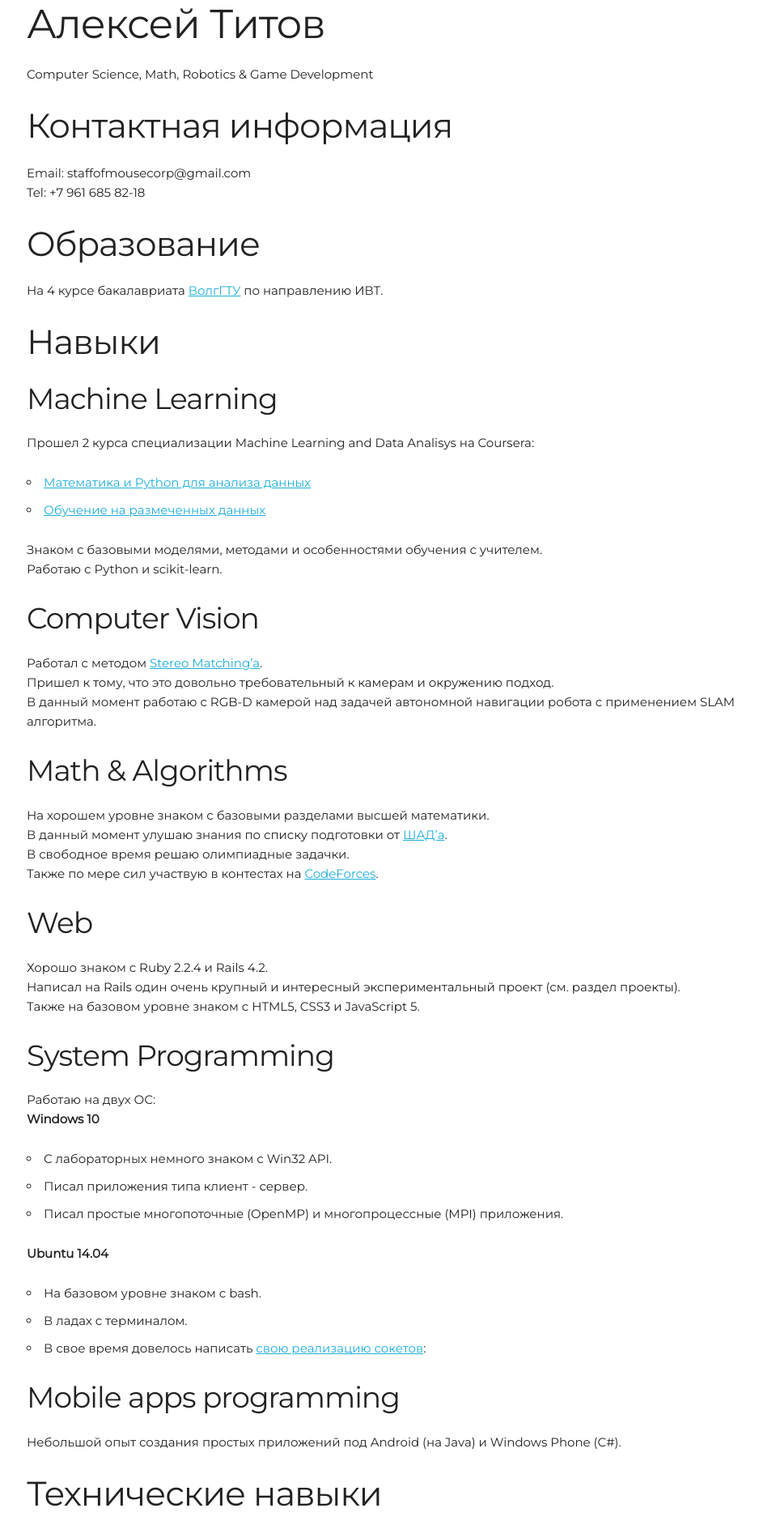
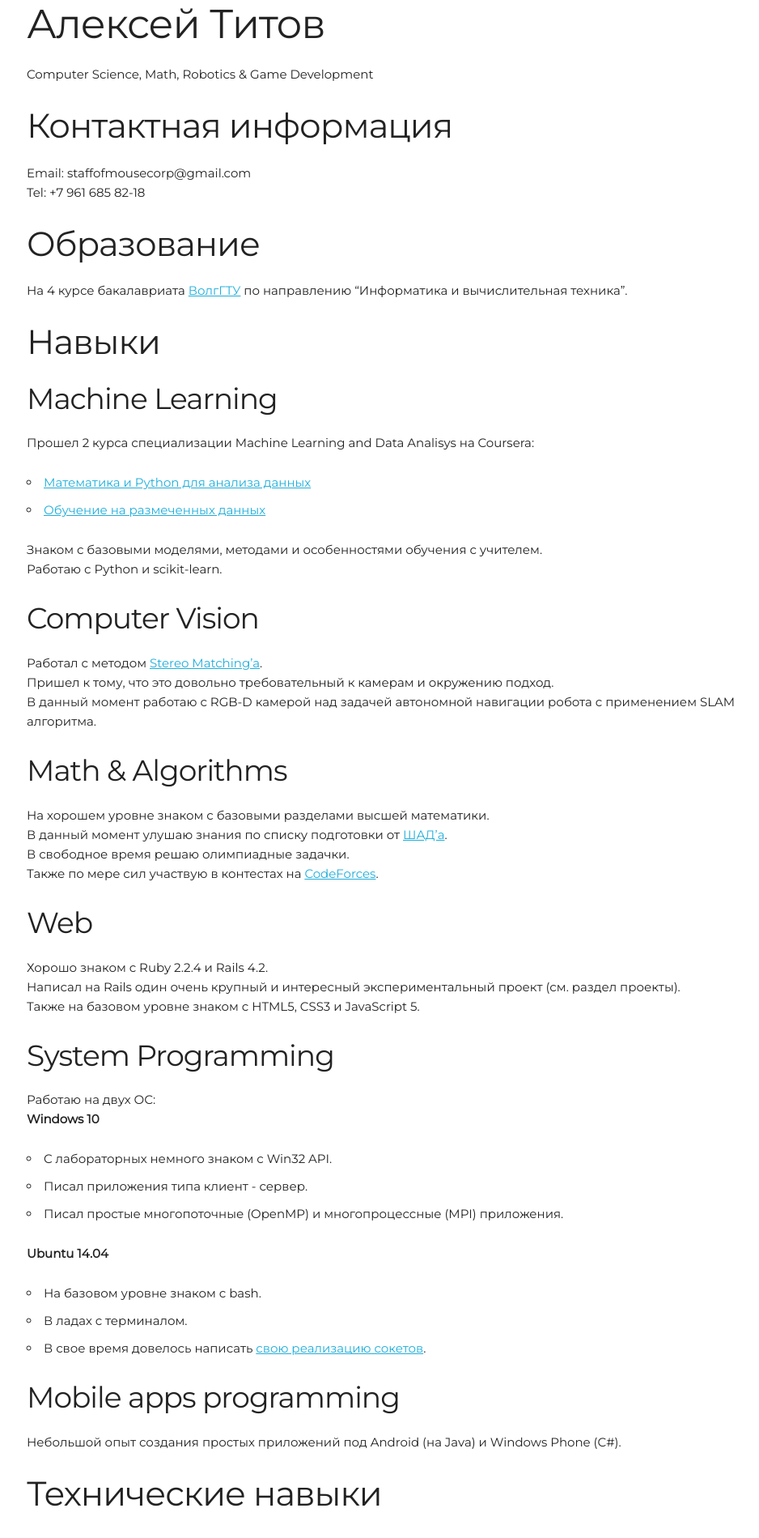
Before and after one commit to LetsPlayNow/LetsPlayNow.github.io, a Jekyll site: the page built from cv.md, in a window 1280 px wide. Shown: the top 1899 px of the page at 81% size, without its empty margins (127-1065 px from the left). Built offline with Jekyll 4.4.1, drawn with Linux system fonts in a browser that asks for light colours; some of the changed text lies outside the part shown.

```diff
--- a/_config.yml
+++ b/_config.yml
@@ -1,6 +1,6 @@
 # Site settings
-title: A blog about lorem ipsum dolor sit amet
-description: A blog about lorem ipsum dolor sit amet
+title: Aleksey Titov
+description: Aleksey Titov (staffmfousecorp@gmail.com) personal site with CV
 # baseurl: "/particle" # the subpath of your site, e.g. /blog
 # url: "localhost:3000" # the base hostname & protocol for your site e.g. http://willianjusten.com.br
 
@@ -18,6 +18,6 @@ habr_username: descine
 
 # Google-analytics
 google-analytics:
-  id: ""
+  id: "UA-65943419-3"
 
 exclude: ['package.json', 'src' , 'node_modules']
--- a/_includes/head.html
+++ b/_includes/head.html
@@ -9,7 +9,6 @@
   <link rel="stylesheet" href="//cdnjs.cloudflare.com/ajax/libs/skeleton/2.0.4/skeleton.min.css">
   <link rel="stylesheet" href="//maxcdn.bootstrapcdn.com/font-awesome/4.7.0/css/font-awesome.min.css">
   <link rel="stylesheet" href="//cdn.rawgit.com/konpa/devicon/master/devicon.min.css">
-  <link rel="stylesheet" href="/assets/css/resume.css">
   <link rel="stylesheet" href="{{ "/assets/css/main.css" | prepend: site.baseurl }}">
 
 </head>
--- a/_layouts/default.html
+++ b/_layouts/default.html
@@ -1,6 +1,8 @@
 <!DOCTYPE html>
 <html lang="en">
   {% include head.html %}
+  <link rel="stylesheet" href="/assets/css/main_page.css">
+  <!--FiXME it's not a good techique - to store css outside the head-->
   <body>
       {% include header.html %}
       <section id="about">
--- a/assets/css/cv.css
+++ b/assets/css/cv.css
@@ -1,4 +1,5 @@
 img
 {
   max-height:450px;
+  max-width: 100%;
 }
--- a/assets/css/resume.css
+++ b/assets/css/main_page.css
@@ -10,11 +10,6 @@ html
   max-width: 100%;
 }
 
-/*Disable scroll bars*/
-.app .workspace-open::-webkit-scrollbar {
-  display: none;
-  width: 0;
-}
 
 #cv-link-second
 {
--- a/cv.md
+++ b/cv.md
@@ -17,7 +15,7 @@ Email: staffofmousecorp@gmail.com
 Tel: +7 961 685 82-18
 
 ## Образование
-На 4 курсе бакалавриата [ВолгГТУ](http://www.vstu.ru/) по направлению ИВТ.
+На 4 курсе бакалавриата [ВолгГТУ](http://www.vstu.ru/) по направлению "Информатика и вычислительная техника".
 
 ## Навыки
 ### Machine Learning
@@ -54,7 +52,7 @@ Tel: +7 961 685 82-18
 **Ubuntu 14.04**
 * На базовом уровне знаком с bash.
 * В ладах с терминалом.
-* В свое время довелось написать [свою реализацию сокетов](https://github.com/LetsPlayNow/TinySockets):
+* В свое время довелось написать [свою реализацию сокетов](https://github.com/LetsPlayNow/TinySockets).
 
 ### Mobile apps programming
 Небольшой опыт создания простых приложений под Android (на Java) и Windows Phone (C#).
@@ -116,14 +114,12 @@ Tel: +7 961 685 82-18
 **Описание:** Это веб приложение, которое позволяет посоревноваться в написании ИИ для подконтрольного юнита,
 который будет сражаться с юнитом под управлением ИИ соперника.
 Можно соревноваться как с ботами, так и с реальными игроками.
-
 **Роль в проекте:** Данный проект полностью придуман и создан один человеком - мной.
 В начале его реализации я ничего не знал о вебе. Хоть веб меня и очень интересовал.
 В процессе рализации я хорошо разобрался с Rails, HTML, CSS и JS.
 Проект занял много времени при всем моем упорстве.
 И в итоге, мне удалось довести его до приличного вида.
-
-**Ссылки**
+**Ссылки:**
 Сыграть можно по ссылке: [https://ai-project-new.herokuapp.com/](https://ai-project-new.herokuapp.com/)
 Исходный код проекта открыт и доступен по ссылке: [https://github.com/LetsPlayNow/AI-Project](https://github.com/LetsPlayNow/AI-Project)
 
@@ -168,7 +164,7 @@ Tel: +7 961 685 82-18
 Например по Машинному обучению, Теории Игр, Дискретной Математике и Линейной Алгебре.
 
 Пытаюсь найти время, чтобы реализовать на Orange PI,
-который пылится в шкафу что-нибудь интересное (более - менее "образованный дом").
+который пылится в шкафу, что-нибудь интересное (более - менее "образованный дом").
 
 ## Хобби
 Являюсь продвинутым велосипедистом - любителем.
@@ -179,4 +175,4 @@ Tel: +7 961 685 82-18
 + [V Московский международный форум «Открытые инновации»](https://forinnovations.ru/)
   + [Статья на vstu.ru](http://www.vstu.ru/news/2016/10/26/tri-dnya-v-skolkovo.html)
 
-<!-- TODO bigger font & move resume.css contents to main -->
+<!-- TODO maybe bigger font -->
```
Also changed, not shown: other parts of cv.md (+2 -4 lines), assets/img/experience.png.
